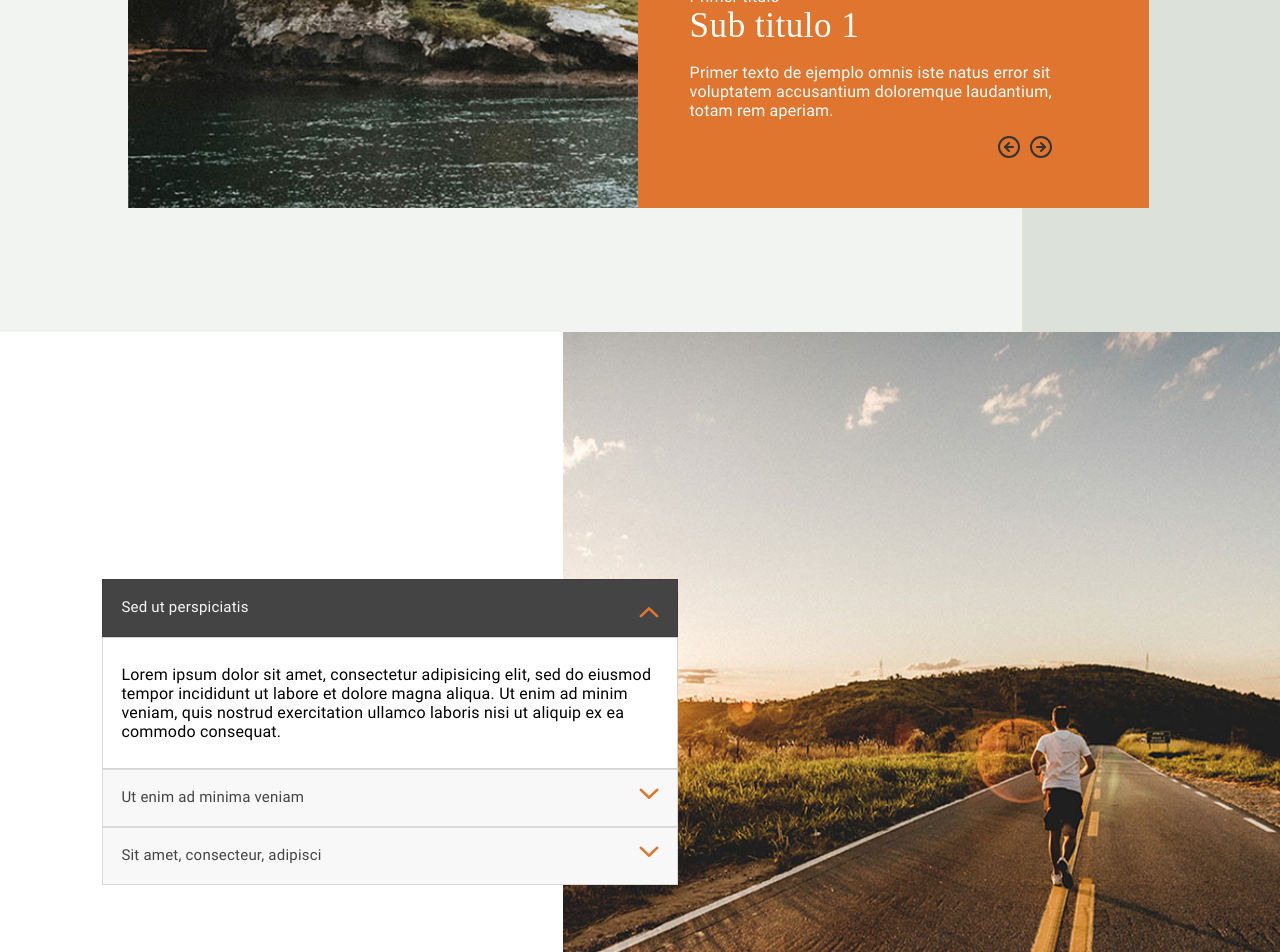
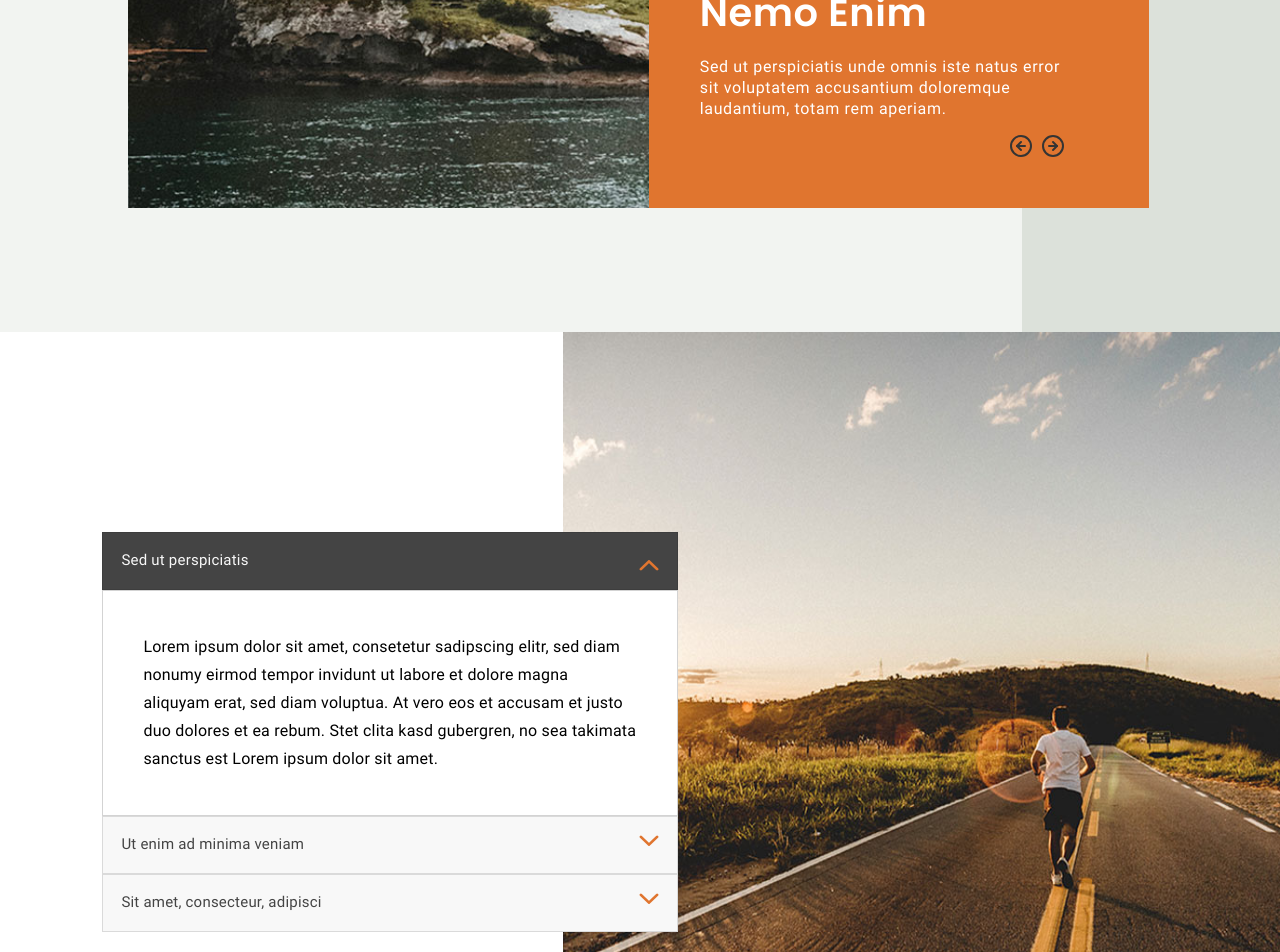
Before and after one commit to alassiag/React_proyect, a React (Create React App) app: page / in a window 1280 px wide. Shown: the part 1800-2752 px from the top of the page. Built offline with nearby package versions, Linux system fonts and the light colour scheme.

Commit message:
i hope , last style night

```diff
--- a/src/assets/style/_btn.scss
+++ b/src/assets/style/_btn.scss
@@ -1,8 +1,6 @@
 .btn-read-more{
     border: none;
     padding: 16px 40px;
-    //padding-left: 34px;
-    //padding-right: 34px;
     background-color:$color_primary;
     color:#FFFFFF;
     border-radius: 50rem;
--- a/src/assets/style/def.scss
+++ b/src/assets/style/def.scss
@@ -2,7 +2,7 @@
 
 @font-face{
     font-family:$title_name_font;
-    font-weight: 600;
+    font-weight: 200;
     src: url("#{$route_font}Poppins-SemiBold.ttf");
 }
 
--- a/src/components/Accordion/Accordion.js
+++ b/src/components/Accordion/Accordion.js
@@ -8,21 +8,21 @@ const Accordion = () => {
             <div onClick={() => setIndex(0)} className={`${index === 0 ? "item active" : "item"}`} >
                 <button className="accordion" >Sed ut perspiciatis</button>
                 <div className="panel">
-                    <p>Lorem ipsum dolor sit amet, consectetur adipisicing elit, sed do eiusmod tempor incididunt ut labore et dolore magna aliqua. Ut enim ad minim veniam, quis nostrud exercitation ullamco laboris nisi ut aliquip ex ea commodo consequat.</p>
+                    <p>Lorem ipsum dolor sit amet, consetetur sadipscing elitr, sed diam nonumy eirmod tempor invidunt ut labore et dolore magna aliquyam erat, sed diam voluptua. At vero eos et accusam et justo duo dolores et ea rebum. Stet clita kasd gubergren, no sea takimata sanctus est Lorem ipsum dolor sit amet.</p>
                 </div>
             </div>
 
             <div onClick={() => setIndex(1)} className={`${index === 1 ? "item active" : "item"}`}>
                 <button className="accordion" >Ut enim ad minima veniam</button>
                 <div className="panel">
-                    <p>Lorem ipsum dolor sit amet, consectetur adipisicing elit, sed do eiusmod tempor incididunt ut labore et dolore magna aliqua. Ut enim ad minim veniam, quis nostrud exercitation ullamco laboris nisi ut aliquip ex ea commodo consequat.</p>
+                  <p>Lorem ipsum dolor sit amet, consetetur sadipscing elitr, sed diam nonumy eirmod tempor invidunt ut labore et dolore magna aliquyam erat, sed diam voluptua. At vero eos et accusam et justo duo dolores et ea rebum. Stet clita kasd gubergren, no sea takimata sanctus est Lorem ipsum dolor sit amet.</p>
                 </div>
             </div>
 
             <div onClick={() => setIndex(2)} className={`${index === 2 ? "item active" : "item"}`}>
                 <button className="accordion" >Sit amet, consecteur, adipisci</button>
                 <div className="panel">
-                    <p>Lorem ipsum dolor sit amet, consectetur adipisicing elit, sed do eiusmod tempor incididunt ut labore et dolore magna aliqua. Ut enim ad minim veniam, quis nostrud exercitation ullamco laboris nisi ut aliquip ex ea commodo consequat.</p>
+                    <p>Lorem ipsum dolor sit amet, consetetur sadipscing elitr, sed diam nonumy eirmod tempor invidunt ut labore et dolore magna aliquyam erat, sed diam voluptua. At vero eos et accusam et justo duo dolores et ea rebum. Stet clita kasd gubergren, no sea takimata sanctus est Lorem ipsum dolor sit amet.</p>
                 </div>
             </div>
         </div>
--- a/src/components/Accordion/Style.scss
+++ b/src/components/Accordion/Style.scss
@@ -17,7 +17,9 @@
 
             .panel {
                 border: 0.5px solid rgba(16, 16, 16, 0.18) !important;
-                max-height: 300px !important;
+                max-height: 400px !important;
+                line-height: 28px;
+                padding: 17px 40px;
             }
         }
     }
@@ -79,6 +81,14 @@
         .item {
             margin-left: 8%;
             width: 75%;
+            &.active {
+                .panel {
+                    max-height: 400px !important;
+                    line-height: 18px;
+                    text-align: justify;
+                    padding: 17px 30px;
+                }
+            }
         }
     }
 
--- a/src/components/Carrousel/Style.scss
+++ b/src/components/Carrousel/Style.scss
@@ -4,7 +4,7 @@
 
     .container-points {
         display: flex;
-        margin-left: .5%;
+        margin-left: .55%;
         .point {
             margin-top: 4%;
             margin-right: 1.2%;
@@ -52,5 +52,23 @@
             margin-bottom: 30px;
         }
     }
+    @media screen and (max-width: 768px) {
+        .container-points {
+            .point {
+            margin-top: 8%;
+            width: 12px;
+            height: 12px;
+             margin-right: 2.9%;
+            }
+        }
+        .item {
+            margin-top: 35px;
+            .content {
+                .btn-read-more {
+                    margin-left: 0%;
+                }
+            }
+        }
+    }
 
 }
--- a/src/components/Navbar/Navbar.js
+++ b/src/components/Navbar/Navbar.js
@@ -33,13 +33,11 @@ const Navbar = () => {
          }
     )
 
-
-
     return (
         <header>
             <nav ref={nav} className="nav" id="nav">
                 <ul className="nav-conteiner">
-                    <li className="nav-logo"><a href="#home"><img src={logo} alt='logo 25Watts'/></a></li>
+                    <li className="nav-logo"><a href="#home" ><img src={logo} alt='logo 25Watts'/></a></li>
                     <div ref={button} class="mobile-menu" onClick={()=>displayMenu()}>
                         <div className="bar1"></div>
                         <div className="bar2"></div>
--- a/src/components/Navbar/Style.scss
+++ b/src/components/Navbar/Style.scss
@@ -3,7 +3,7 @@
 header {
     position: sticky;
     top: 0;
-    z-index: 100;
+    z-index: 200;
     nav {
         color: #ffffff;
         border-bottom: 1px solid $color_primary;
@@ -69,7 +69,7 @@ header {
 }
 
 @media screen and (max-width: 768px) {
-    nav {
+        .nav {
          background: rgba(0, 0, 0, 0.7);
         .nav-logo img {
 
--- a/src/secctions/Products/Products.js
+++ b/src/secctions/Products/Products.js
@@ -8,16 +8,16 @@ const Pruducts = () => {
     const [selected, setSelected] = useState(0)
     //lo hago de esta manera a proposito, se que lo podria hacer sin necesidad de crear objetos.
     const carouselContent = [{
-        title: "Primer titulo", subtitle: "Sub titulo 1",
-        message: "Primer texto de ejemplo omnis iste natus error sit voluptatem accusantium doloremque laudantium, totam rem aperiam."
+        title: "Sed ut perspiciatis 1", subtitle: "Nemo Enim",
+        message: "Sed ut perspiciatis unde omnis iste natus error sit voluptatem accusantium doloremque laudantium, totam rem aperiam."
     },
     {
-        title: "Segundo titulo", subtitle: "Sub titulo 2",
-        message: "Segundo texto de ejemplo unde omnis iste natus error sit voluptatem accusantium doloremque laudantium, totam rem aperiam."
+        title: "Sed ut perspiciatis 2", subtitle: "Nemo Enim",
+        message: "Sed ut perspiciatis unde omnis iste natus error sit voluptatem accusantium doloremque laudantium, totam rem aperiam."
     },
     {
-        title: "Tercer titulo", subtitle: "Sub titulo 3",
-        message: "Tercer texto de ejemplo unde omnis iste natus error sit voluptatem accusantium doloremque laudantium, totam rem aperiam."
+        title: "Sed ut perspiciatis 3", subtitle: "Nemo Enim",
+        message: "Sed ut perspiciatis unde omnis iste natus error sit voluptatem accusantium doloremque laudantium, totam rem aperiam."
     }]
 
 
@@ -65,7 +65,7 @@ const Pruducts = () => {
                                         })
                                     }
                                 </div>
-                                <div class="button-s3">
+                                <div className="button-s3">
                                     <button href="" className="left-arrow"><img src={leftArrow} alt="flecha izquierda" onClick={lowerPosition} /></button>
                                     <button href="" className="left-arrow"><img src={rightArrow} alt="flecha derecha" onClick={upPosition} /></button>
                                 </div>
--- a/src/secctions/Products/Style.scss
+++ b/src/secctions/Products/Style.scss
@@ -18,7 +18,6 @@
             height: 100%;
             align-self: center;
             align-items: center;
-            /* display: flex; */
             justify-content: center;
         }
         .photo-background-s3 {
@@ -26,7 +25,7 @@
             max-height: 552px;
             width: inherit;
             height: inherit;
-            z-index: 1;
+            z-index: 100;
             background-image: url("#{$route_img}section3-image.png");
             background-position: center;
             background-size: cover;
@@ -37,7 +36,7 @@
             color: #ffffff;
             bottom: 0;
             right: 0;
-            margin-left: 50%;
+            margin-left: 51%;
             padding: 7% 5%;
             .carousel-content {
                 .item {
@@ -61,20 +60,22 @@
                 }
             }
             .text2-s3 {
-                font-size: 35px;
+                font-size: 2.4rem;
                 margin-bottom: 4%;
-                font-family: "poppins";
-                font-weight: 400;
+                font-family: $title_name_font;
                 letter-spacing: 0.55px;
             }
             .text3-s3 {
+                padding-right: 5%;
                 font-family: $regular_name_font;
+                line-height: 21px;
+                letter-spacing: 0.65px;
             }
             .button-s3 {
                 display: flex;
                 padding: 4%;
                 justify-content: flex-end;
-                margin-right: 20px;
+                margin-right: 2%;
                 margin-bottom: -10%;
                 button {
                     border: none;
@@ -86,11 +87,14 @@
     }
 }
 
-@media screen and (max-width: 600px) {
+@media screen and (max-width: 768px) {
     .section3 {
         .photo-background-s3 {
             .block-orange-s3 {
                 margin-left: 20%;
+                .text2-s3 {
+                    font-size: 2rem;
+                }
             }
         }
     }
```
